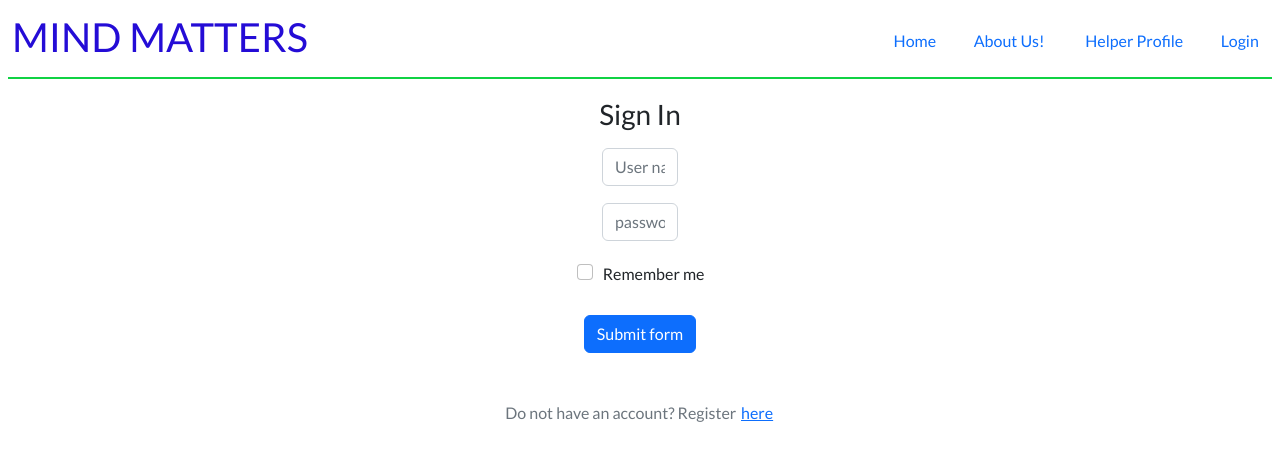
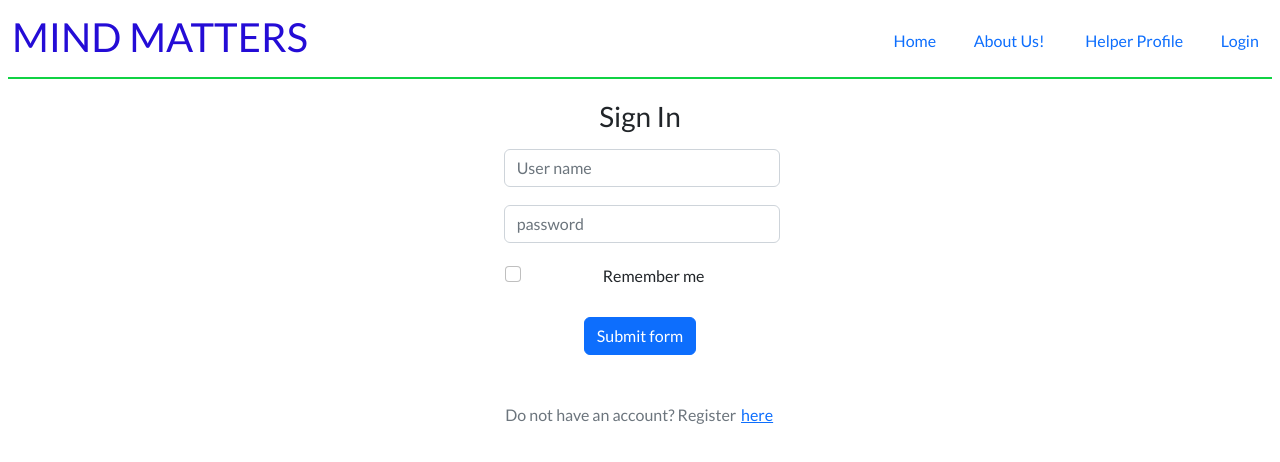
Before and after one commit to shristi-rks/Final-Project, a React (Create React App) app: page /login in a window 1280 px wide. Shown: the top 462 px of the page. Built offline with nearby package versions, Linux system fonts and the light colour scheme.

Commit message:
check userform css

```diff
--- a/src/components/FormUser.css
+++ b/src/components/FormUser.css
@@ -4,18 +4,15 @@
     color: #adb5bd;
     justify-content: center;
   }
-
-  #form{
-    max-width: 320px;
-    width: 100vw;
-    margin: 2em auto;
-    justify-content: center;
+  .login h2{
+    margin: 0.5em;
   }
 
   #form1 {
     max-width: 320px;
     width: 100vw;
     margin: 2em auto;
+    justify-content: center;
   }
 
   #form1 >  input, .btn{
@@ -28,7 +25,7 @@
   }
 
   #form1 > .btn{
-    background-color: #003049;
+    background-color: #183be7;
     color: #e9ecef;
     font-size: 1em;
     cursor: pointer;
--- a/src/components/LogInForm.jsx
+++ b/src/components/LogInForm.jsx
@@ -1,10 +1,9 @@
 import Row from "react-bootstrap/Row";
 import Button from "react-bootstrap/Button";
-import Col from "react-bootstrap/Col";
 import Form from "react-bootstrap/Form";
 import { Container } from "react-bootstrap";
 import { Controller, useForm } from "react-hook-form";
-import './Login.css'
+
 
 
 export function LogInForm() {
@@ -23,11 +22,11 @@ export function LogInForm() {
 
   return (
     <>
-      <Container id="main-container" className="h-100 justify-content-center">
-        <Form id="sign-in-form" className="text-center p-3 " noValidate onSubmit={handleSubmit(submitForm)}>
+      <Container  className="h-100 d-flex flex-wrap justify-content-center">
+        <Form className="text-center p-3 " noValidate onSubmit={handleSubmit(submitForm)}>
         <h1 className="mb-3 fs-3 fw-normal">Sign In</h1>
-        <Row className="mb-3 justify-content-center">
-        <Form.Group as={Col} md="4">
+        <Row className="mb-3">
+        <Form.Group >
               <Controller
                 name="userName"
                 control={control}
@@ -37,8 +36,8 @@ export function LogInForm() {
               />
             </Form.Group>
         </Row>
-        <Row className="mb-3 justify-content-center">
-        <Form.Group as={Col} md="4" >
+        <Row className="mb-3">
+        <Form.Group md="4" >
                <Controller
                 name="password"
                 control={control}
@@ -49,7 +48,7 @@ export function LogInForm() {
             </Form.Group>
         </Row>
         <Row>
-            <Form.Group className="d-flex justify-content-center mb-4" controlId="remember-me">
+            <Form.Group className="mb-4" controlId="remember-me">
                 <Form.Check label="Remember me" />
             </Form.Group>
         </Row>
--- a/src/components/Login.css
+++ /dev/null
@@ -1,13 +0,0 @@
-
-#main-container {
-    place-items: center center;
-  }
-
-  #sign-in-form {
-    max-width: 800px;
-
-  }
-
-  .form-control:focus {
-    z-index: 5;
-  }
--- a/src/components/Profile.jsx
+++ b/src/components/Profile.jsx
@@ -1,6 +1,5 @@
 import React from 'react';
 import { Link } from 'react-router-dom';
-//import CardGroup from 'react-bootstrap/CardGroup';
 import Card from 'react-bootstrap/Card';
 import Row from 'react-bootstrap/Row';
 import Col from 'react-bootstrap/Col';
```
